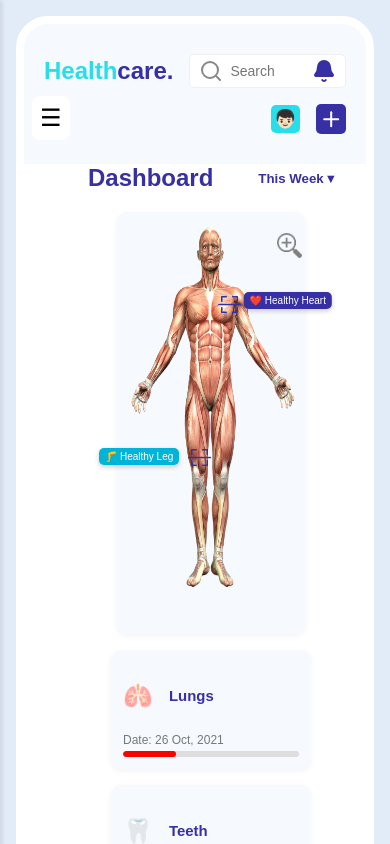
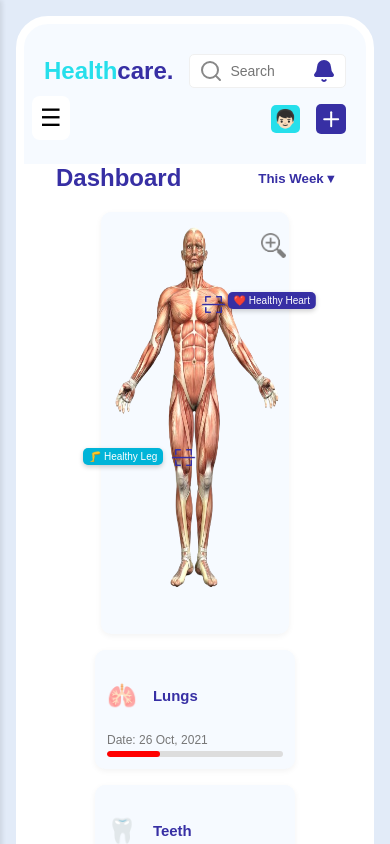
Before and after one commit to rajat0738/healthCare, a React (Vite) app: page / in a window 390 px wide. Shown: the top 844 px of the page. Built offline with nearby package versions, Linux system fonts and the light colour scheme.

Commit message:
Responsive Dashboard Setup

```diff
--- a/src/index.css
+++ b/src/index.css
@@ -30,6 +30,7 @@ body {
       #ffffff 100%
     );
   }
+
   .dashboard-main {
     flex-direction: column;
   }
@@ -105,6 +106,9 @@ body {
       #f6faff 60%,
       #f6faff 100%
     );
+  }
+  .all-content {
+    gap: 0 !important;
   }
   .main-content {
     padding: 0 !important
```
